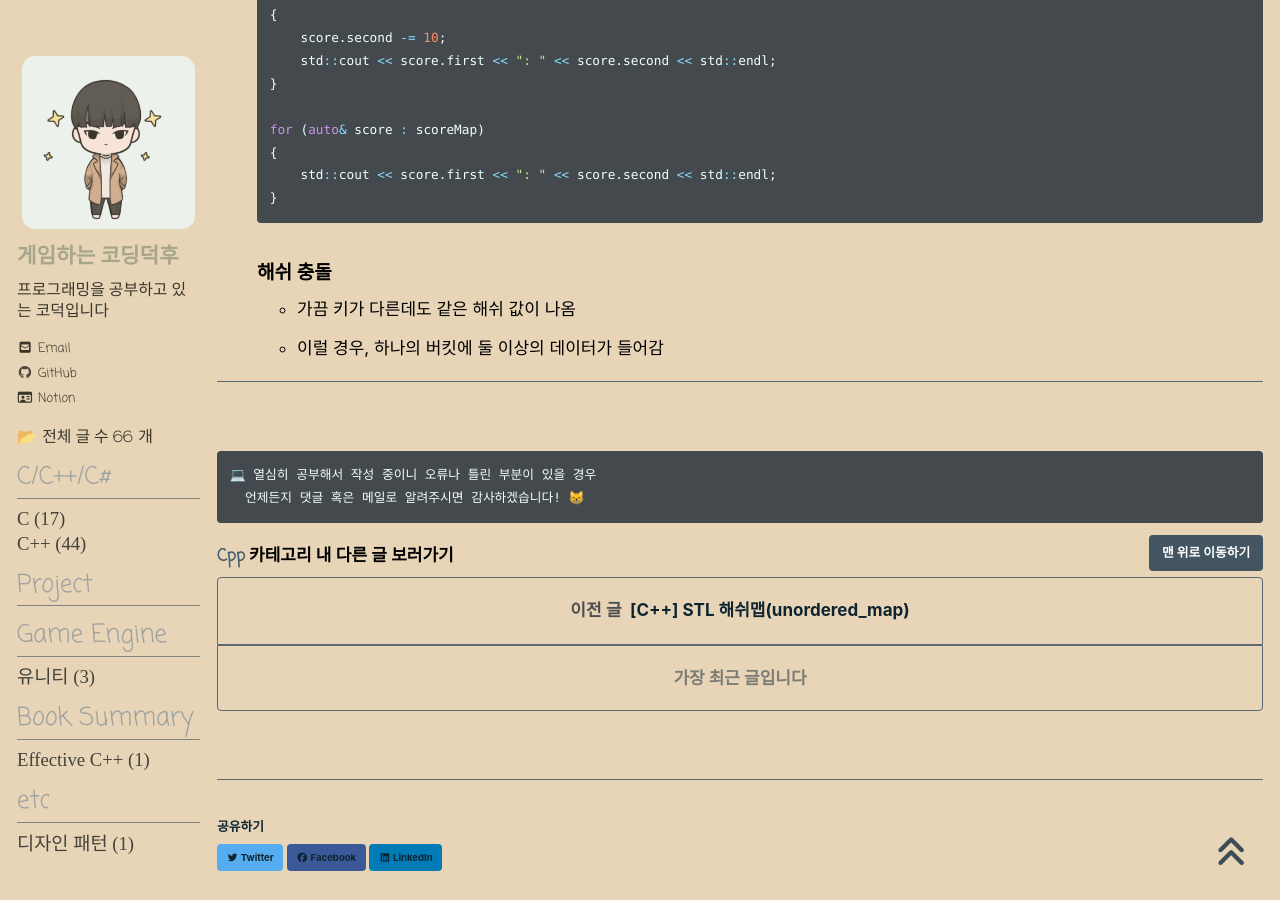
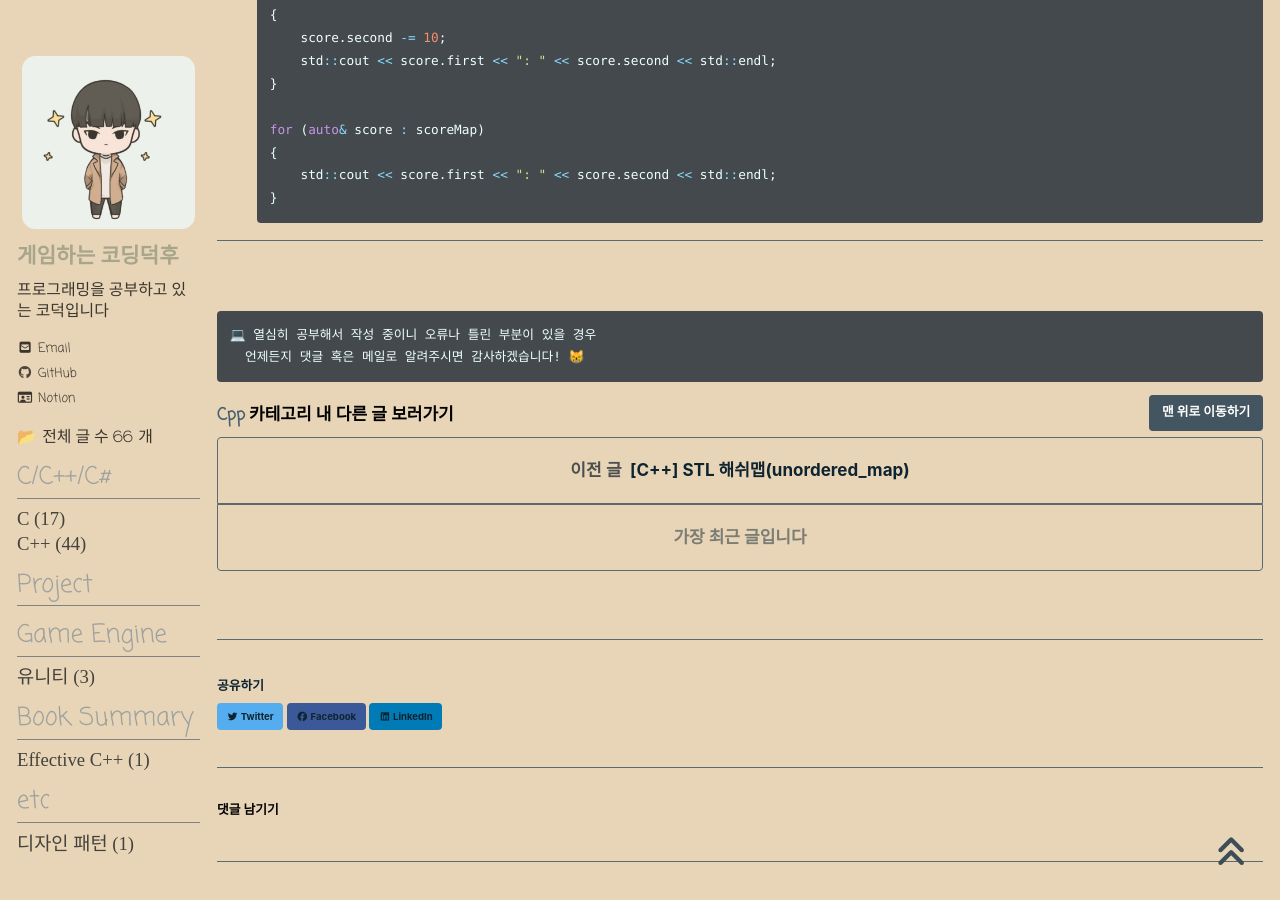
Before and after one commit to reoul/reoul.github.io, a Jekyll site: the page built from _posts/cpp/2022-06-02-cpp-43.md, in a window 1280 px wide and 900 px high, scrolled down 864 px. Built offline with Jekyll 4.4.1, drawn with Linux system fonts in a browser that asks for light colours; cached includes are drawn as plain includes; nearby versions of some CDN libraries; some web fonts are replaced; comment, search, counter and statistics services are not loaded; grey boxes are pictures that could not be loaded.

````diff
--- a/_posts/cpp/2022-06-02-cpp-43.md
+++ b/_posts/cpp/2022-06-02-cpp-43.md
@@ -46,10 +46,6 @@
   }
   ```
 
-  ### 해쉬 충돌
-  - 가끔 키가 다른데도 같은 해쉬 값이 나옴
-  - 이럴 경우, 하나의 버킷에 둘 이상의 데이터가 들어감
-
 ***
 <br>
 
````
